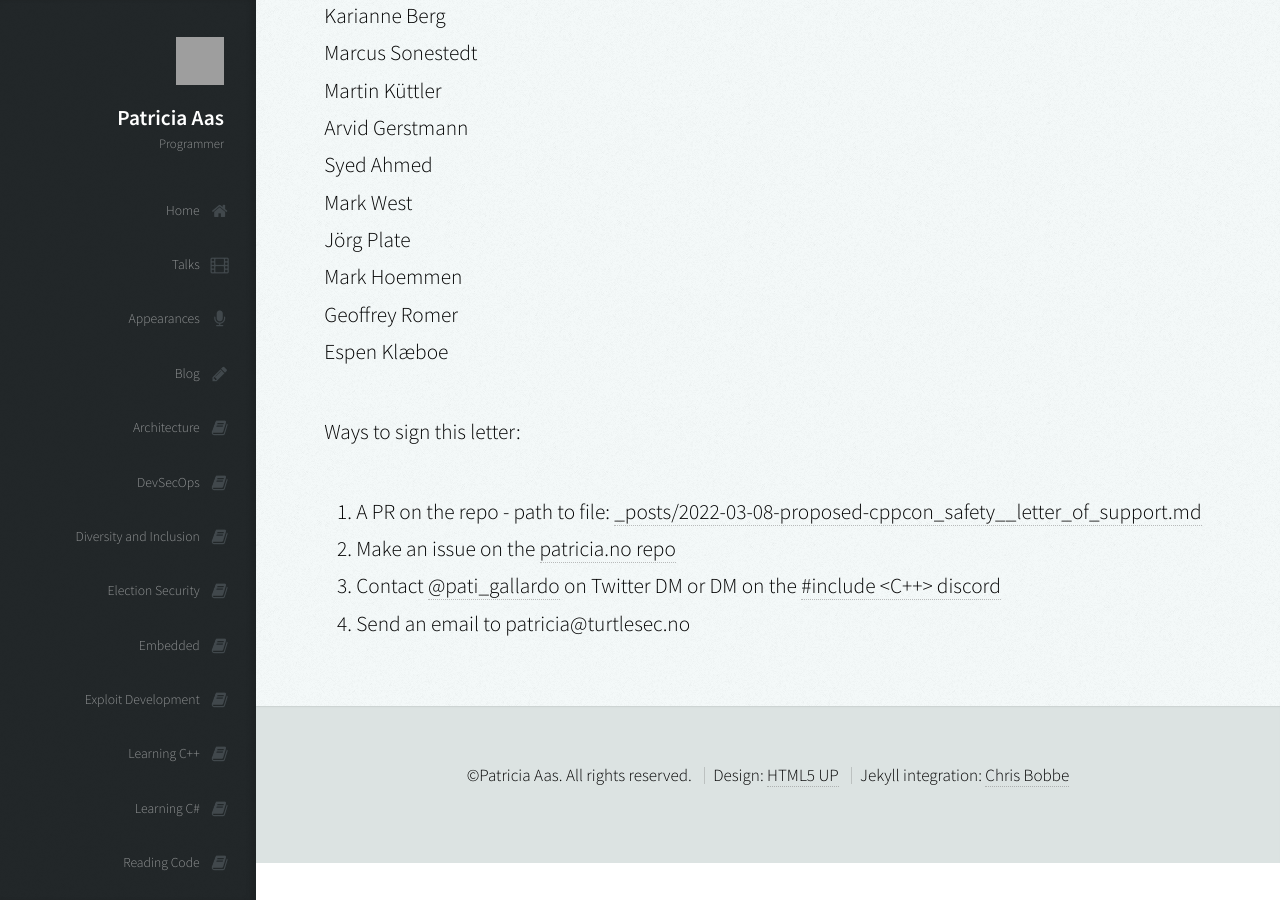
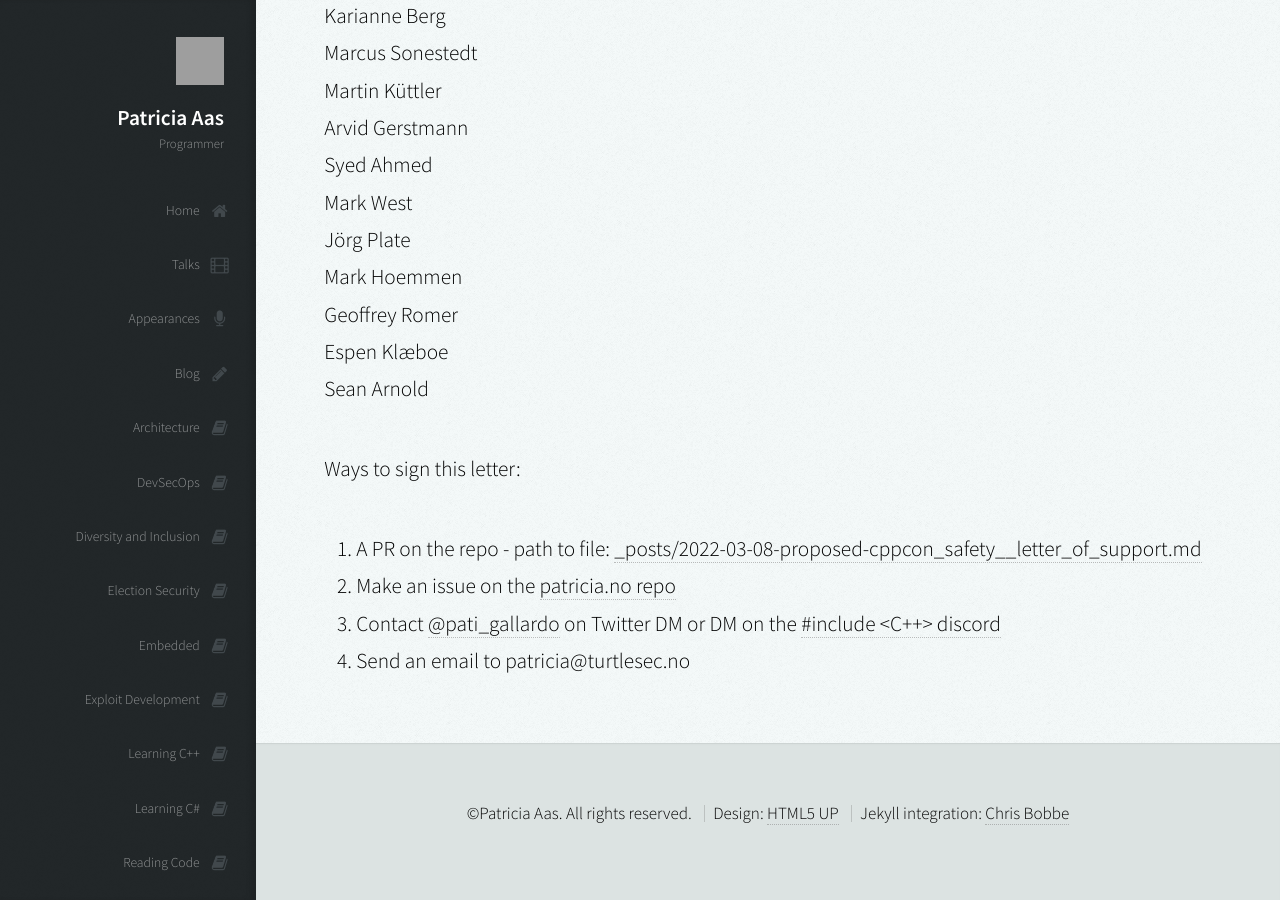
Before and after one commit to patricia-gallardo/patricia-gallardo.github.io, a Jekyll site: the page built from _posts/2022-03-08-proposed-cppcon_safety__letter_of_support.md, in a window 1280 px wide and 900 px high, scrolled down 10263 px. Built offline with Jekyll 4.4.1, drawn with Linux system fonts in a browser that asks for light colours; nearby versions of some CDN libraries; grey boxes are pictures that could not be loaded.

Commit message:
Update 2022-03-08-proposed-cppcon_safety__letter_of_support.md

```diff
--- a/_posts/2022-03-08-proposed-cppcon_safety__letter_of_support.md
+++ b/_posts/2022-03-08-proposed-cppcon_safety__letter_of_support.md
@@ -284,6 +284,7 @@ Jörg Plate <br>
 Mark Hoemmen <br>
 Geoffrey Romer<br>
 Espen Klæboe <br>
+Sean Arnold <br>
 
 
 Ways to sign this letter:
```
